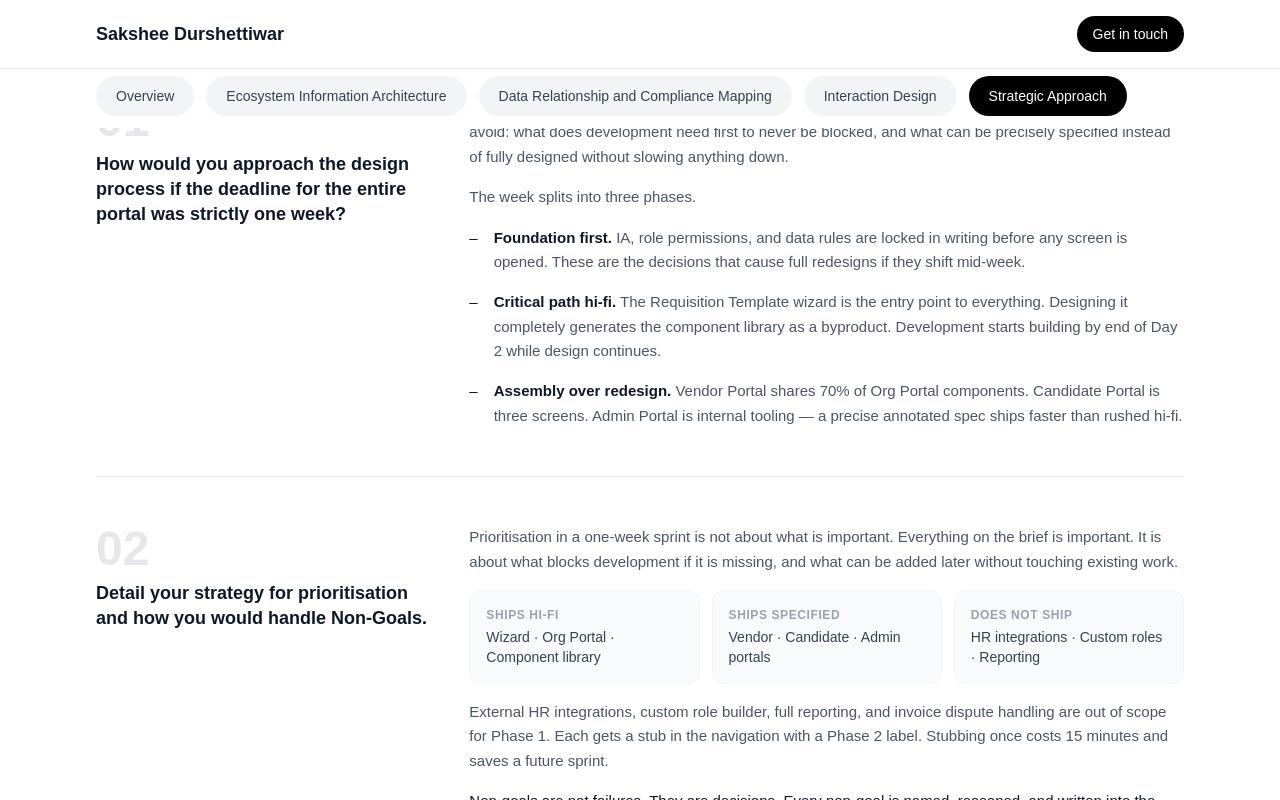
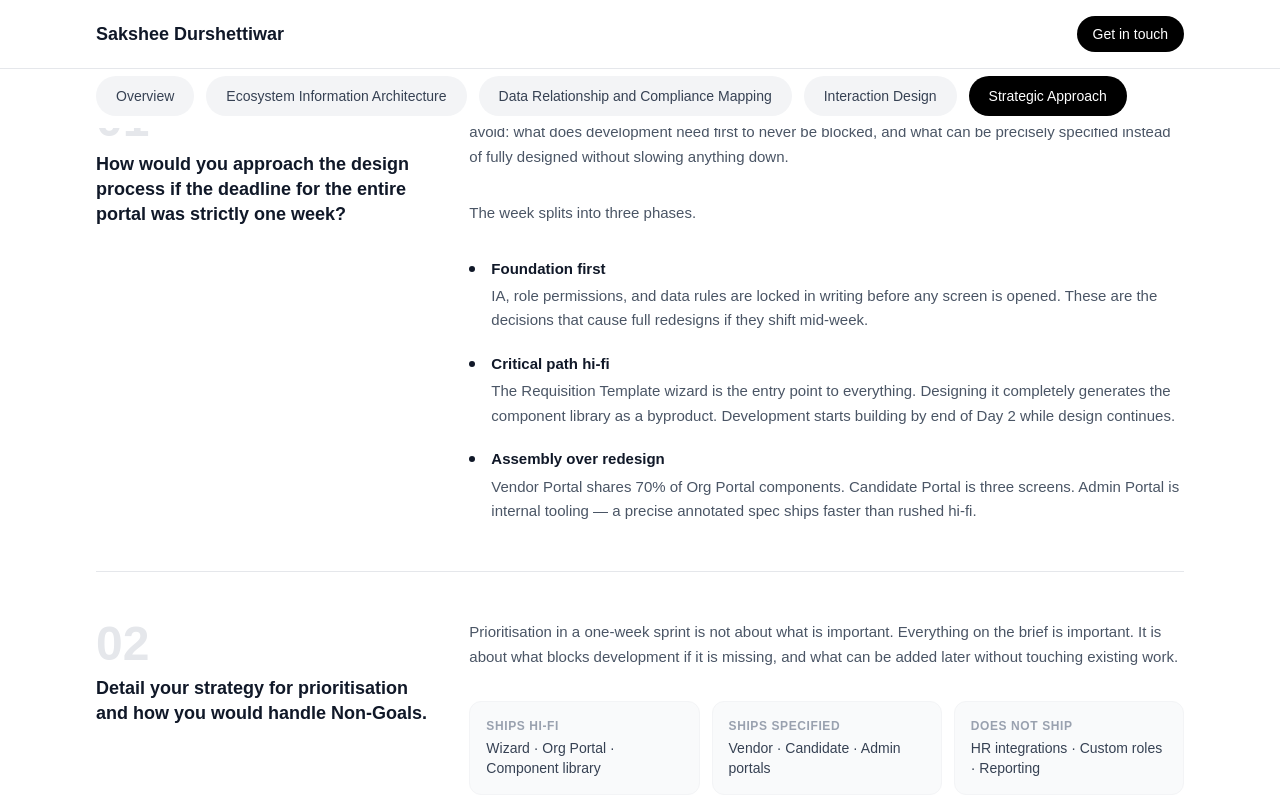
Before and after one commit to saksheedurshettiwar/Heizen, a Next.js app: page / in a window 1280 px wide. Both pictures are taken after a click on the button "Strategic Approach". Shown: the part 320-1120 px from the top of the page. Built offline with nearby package versions, Linux system fonts and the light colour scheme.

Commit message:
Refine Strategic Approach editorial layout: improved typography hierarchy, structured Phase 1/2 cards, and highlighted key takeaways

```diff
--- a/app/page.tsx
+++ b/app/page.tsx
@@ -576,21 +576,30 @@ export default function AccessIQCaseStudy() {
                   </div>
                   <h3 className="text-lg font-semibold text-gray-900 leading-snug">How would you approach the design process if the deadline for the entire portal was strictly one week?</h3>
                 </div>
-                <div className="md:col-span-8 text-[15px] text-gray-600 leading-relaxed space-y-4">
-                  <p>A one-week deadline does not compress the process. It forces a sequencing decision that most designers avoid: what does development need first to never be blocked, and what can be precisely specified instead of fully designed without slowing anything down.</p>
-                  <p>The week splits into three phases.</p>
-                  <div className="space-y-4 mt-4">
+                <div className="md:col-span-8 space-y-8">
+                  <p className="text-[15px] text-gray-600 leading-relaxed">A one-week deadline does not compress the process. It forces a sequencing decision that most designers avoid: what does development need first to never be blocked, and what can be precisely specified instead of fully designed without slowing anything down.</p>
+                  <p className="text-[15px] text-gray-600 leading-relaxed">The week splits into three phases.</p>
+                  <div className="space-y-5">
                     <div className="flex gap-4">
-                      <span className="text-gray-900 font-medium flex-shrink-0">–</span>
-                      <p><span className="font-semibold text-gray-900">Foundation first.</span> IA, role permissions, and data rules are locked in writing before any screen is opened. These are the decisions that cause full redesigns if they shift mid-week.</p>
+                      <span className="w-1.5 h-1.5 rounded-full bg-gray-900 mt-2 flex-shrink-0"></span>
+                      <div>
+                        <p className="text-[15px] font-semibold text-gray-900 mb-1">Foundation first</p>
+                        <p className="text-[15px] text-gray-600 leading-relaxed">IA, role permissions, and data rules are locked in writing before any screen is opened. These are the decisions that cause full redesigns if they shift mid-week.</p>
+                      </div>
                     </div>
                     <div className="flex gap-4">
-                      <span className="text-gray-900 font-medium flex-shrink-0">–</span>
-                      <p><span className="font-semibold text-gray-900">Critical path hi-fi.</span> The Requisition Template wizard is the entry point to everything. Designing it completely generates the component library as a byproduct. Development starts building by end of Day 2 while design continues.</p>
+                      <span className="w-1.5 h-1.5 rounded-full bg-gray-900 mt-2 flex-shrink-0"></span>
+                      <div>
+                        <p className="text-[15px] font-semibold text-gray-900 mb-1">Critical path hi-fi</p>
+                        <p className="text-[15px] text-gray-600 leading-relaxed">The Requisition Template wizard is the entry point to everything. Designing it completely generates the component library as a byproduct. Development starts building by end of Day 2 while design continues.</p>
+                      </div>
                     </div>
                     <div className="flex gap-4">
-                      <span className="text-gray-900 font-medium flex-shrink-0">–</span>
-                      <p><span className="font-semibold text-gray-900">Assembly over redesign.</span> Vendor Portal shares 70% of Org Portal components. Candidate Portal is three screens. Admin Portal is internal tooling — a precise annotated spec ships faster than rushed hi-fi.</p>
+                      <span className="w-1.5 h-1.5 rounded-full bg-gray-900 mt-2 flex-shrink-0"></span>
+                      <div>
+                        <p className="text-[15px] font-semibold text-gray-900 mb-1">Assembly over redesign</p>
+                        <p className="text-[15px] text-gray-600 leading-relaxed">Vendor Portal shares 70% of Org Portal components. Candidate Portal is three screens. Admin Portal is internal tooling — a precise annotated spec ships faster than rushed hi-fi.</p>
+                      </div>
                     </div>
                   </div>
                 </div>
@@ -604,9 +613,9 @@ export default function AccessIQCaseStudy() {
                   </div>
                   <h3 className="text-lg font-semibold text-gray-900 leading-snug">Detail your strategy for prioritisation and how you would handle Non-Goals.</h3>
                 </div>
-                <div className="md:col-span-8 text-[15px] text-gray-600 leading-relaxed space-y-4">
-                  <p>Prioritisation in a one-week sprint is not about what is important. Everything on the brief is important. It is about what blocks development if it is missing, and what can be added later without touching existing work.</p>
-                  <div className="grid grid-cols-3 gap-3 my-4">
+                <div className="md:col-span-8 space-y-8">
+                  <p className="text-[15px] text-gray-600 leading-relaxed">Prioritisation in a one-week sprint is not about what is important. Everything on the brief is important. It is about what blocks development if it is missing, and what can be added later without touching existing work.</p>
+                  <div className="grid grid-cols-3 gap-3">
                     <div className="p-4 bg-gray-50 rounded-xl border border-gray-100">
                       <p className="text-xs font-semibold uppercase tracking-wider text-gray-400 mb-1">Ships hi-fi</p>
                       <p className="text-sm text-gray-700">Wizard · Org Portal · Component library</p>
@@ -620,8 +629,10 @@ export default function AccessIQCaseStudy() {
                       <p className="text-sm text-gray-700">HR integrations · Custom roles · Reporting</p>
                     </div>
                   </div>
-                  <p>External HR integrations, custom role builder, full reporting, and invoice dispute handling are out of scope for Phase 1. Each gets a stub in the navigation with a Phase 2 label. Stubbing once costs 15 minutes and saves a future sprint.</p>
-                  <p className="font-medium text-gray-900 mt-4">Non-goals are not failures. They are decisions. Every non-goal is named, reasoned, and written into the handoff before delivery.</p>
+                  <p className="text-[15px] text-gray-600 leading-relaxed">External HR integrations, custom role builder, full reporting, and invoice dispute handling are out of scope for Phase 1. Each gets a stub in the navigation with a Phase 2 label. Stubbing once costs 15 minutes and saves a future sprint.</p>
+                  <div className="bg-gray-50 border-l-2 border-gray-900 p-5">
+                    <p className="text-[15px] font-medium text-gray-900 leading-relaxed">Non-goals are not failures. They are decisions. Every non-goal is named, reasoned, and written into the handoff before delivery.</p>
+                  </div>
                 </div>
               </div>
 
@@ -633,34 +644,50 @@ export default function AccessIQCaseStudy() {
                   </div>
                   <h3 className="text-lg font-semibold text-gray-900 leading-snug">How you would ensure that Non-Negotiable Automations are clearly accounted for in the UI.</h3>
                 </div>
-                <div className="md:col-span-8 text-[15px] text-gray-600 leading-relaxed space-y-4">
-                  <p>Automations that fire without a human click are invisible by default. Invisible system actions create confusion, distrust, and support tickets. The design responsibility is to make every automation visible, traceable, and narrated in the UI at the exact moment it fires.</p>
-                  <p>Three automations are accounted for. One ships in Phase 1. Two are designed now and built in Phase 2.</p>
-                  <div className="space-y-4 mt-6">
+                <div className="md:col-span-8 space-y-8">
+                  <p className="text-[15px] text-gray-600 leading-relaxed">Automations that fire without a human click are invisible by default. Invisible system actions create confusion, distrust, and support tickets. The design responsibility is to make every automation visible, traceable, and narrated in the UI at the exact moment it fires.</p>
+                  <p className="text-[15px] text-gray-600 leading-relaxed">Three automations are accounted for. One ships in Phase 1. Two are designed now and built in Phase 2.</p>
+                  <div className="space-y-6">
                     <div className="pl-5 border-l-2 border-gray-900">
-                      <p className="text-sm font-semibold text-gray-900 mb-3">Phase 1</p>
-                      <div className="text-sm text-gray-700 space-y-1 mb-3">
-                        <p><span className="font-medium">Trigger:</span> Candidate accepts an offer</p>
-                        <p><span className="font-medium">Action:</span> Placement record created automatically</p>
+                      <div className="flex items-center gap-2 mb-4">
+                        <span className="text-sm font-bold text-gray-900 uppercase tracking-wide">Phase 1</span>
+                        <span className="text-xs text-gray-400 font-medium">ships now</span>
                       </div>
-                      <p>The UI narrates this in three places. A toast notification confirms the action in the moment. The placement list surfaces the new record with an AUTO badge. The audit log records SYSTEM as the actor with a timestamp and the trigger event.</p>
+                      <div className="bg-gray-50 rounded-xl p-5 text-sm space-y-2 mb-4">
+                        <p><span className="font-medium text-gray-400 text-xs uppercase tracking-wider">Trigger</span></p>
+                        <p className="text-gray-900">Candidate accepts an offer</p>
+                        <div className="h-px bg-gray-200 my-2"></div>
+                        <p><span className="font-medium text-gray-400 text-xs uppercase tracking-wider">Action</span></p>
+                        <p className="text-gray-900">Placement record created automatically</p>
+                      </div>
+                      <p className="text-[15px] text-gray-600 leading-relaxed">The UI narrates this in three places. A toast notification confirms the action in the moment. The placement list surfaces the new record with an AUTO badge. The audit log records SYSTEM as the actor with a timestamp and the trigger event.</p>
                     </div>
                     <div className="pl-5 border-l-2 border-gray-300">
-                      <p className="text-sm font-semibold text-gray-900 mb-3">Phase 2</p>
-                      <div className="text-sm text-gray-700 space-y-3 mb-3">
-                        <div>
-                          <p><span className="font-medium">Trigger:</span> Scheduled activation date arrives</p>
-                          <p><span className="font-medium">Action:</span> Job moves from Scheduled to Active · Vendor notifications fire</p>
+                      <div className="flex items-center gap-2 mb-4">
+                        <span className="text-sm font-bold text-gray-900 uppercase tracking-wide">Phase 2</span>
+                        <span className="text-xs text-gray-400 font-medium">designed now, built later</span>
+                      </div>
+                      <div className="space-y-4 mb-4">
+                        <div className="bg-gray-50 rounded-xl p-5 text-sm space-y-2">
+                          <p><span className="font-medium text-gray-400 text-xs uppercase tracking-wider">Trigger</span></p>
+                          <p className="text-gray-900">Scheduled activation date arrives</p>
+                          <div className="h-px bg-gray-200 my-2"></div>
+                          <p><span className="font-medium text-gray-400 text-xs uppercase tracking-wider">Action</span></p>
+                          <p className="text-gray-900">Job moves from Scheduled to Active · Vendor notifications fire</p>
                         </div>
-                        <div>
-                          <p><span className="font-medium">Trigger:</span> Document approved in candidate wallet</p>
-                          <p><span className="font-medium">Action:</span> Matching compliance items marked Satisfied across all active placements</p>
+                        <div className="bg-gray-50 rounded-xl p-5 text-sm space-y-2">
+                          <p><span className="font-medium text-gray-400 text-xs uppercase tracking-wider">Trigger</span></p>
+                          <p className="text-gray-900">Document approved in candidate wallet</p>
+                          <div className="h-px bg-gray-200 my-2"></div>
+                          <p><span className="font-medium text-gray-400 text-xs uppercase tracking-wider">Action</span></p>
+                          <p className="text-gray-900">Matching compliance items marked Satisfied across all active placements</p>
                         </div>
                       </div>
                     </div>
                   </div>
-                  <p>Both are designed in Phase 1 and flagged in the handoff. Development knows they are coming. The UI surfaces entry points for them before they are built.</p>
-                  <p className="font-medium text-gray-900 mt-4">The rule across all three: if the system does something without a human click, the UI must explain what happened, why it happened, and when. Silent automations are a design failure, not a development oversight.</p>
+                  <div className="bg-gray-50 border-l-2 border-gray-900 p-5">
+                    <p className="text-[15px] font-medium text-gray-900 leading-relaxed">The rule across all three: if the system does something without a human click, the UI must explain what happened, why it happened, and when. Silent automations are a design failure, not a development oversight.</p>
+                  </div>
                 </div>
               </div>
 
```
